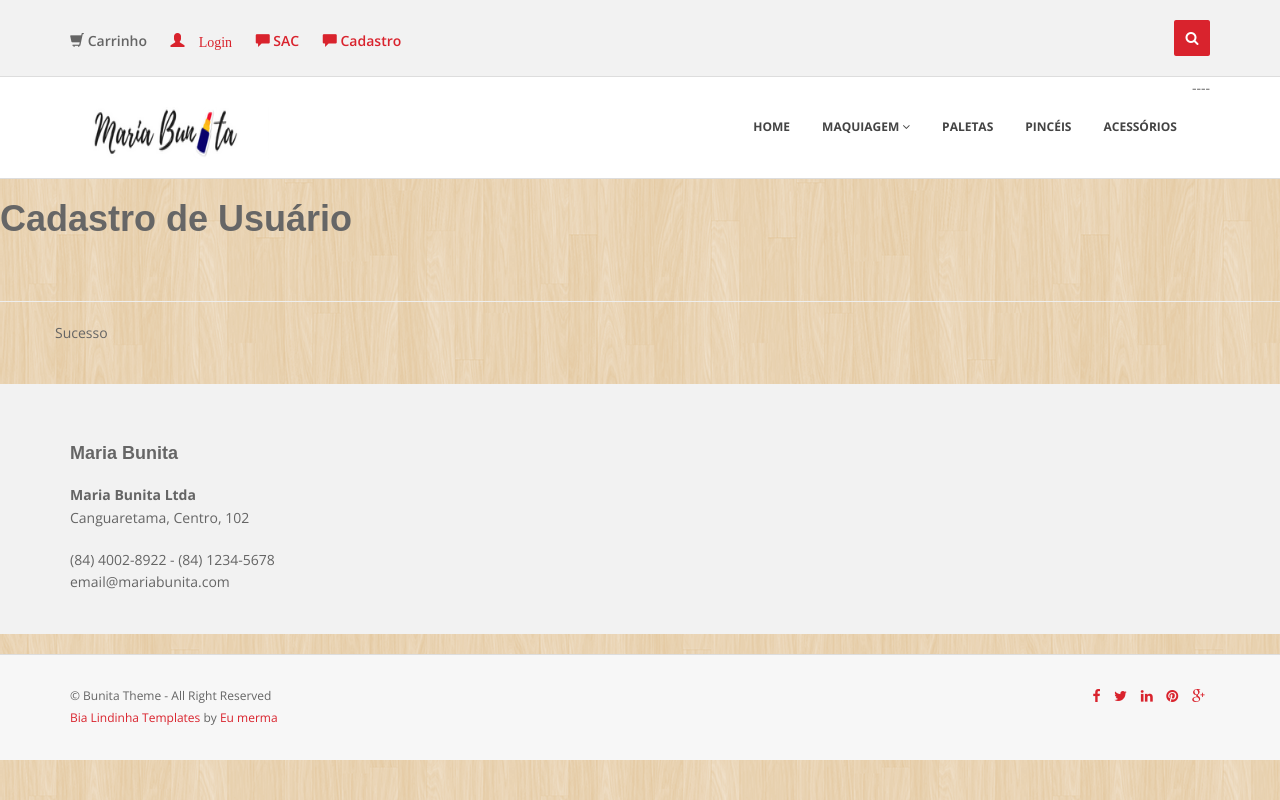
After one commit to brunogomes3000/mariabunita, a Django app: page /sucesso/ in a window 1280 px wide. The commit adds this page. Run offline with Django 3.2, Linux system fonts and the light colour scheme; some libraries are stand-ins or nearby versions.

Commit message:
correção em base, views, models

```diff
--- a/mariabunita/core/forms.py
+++ b/mariabunita/core/forms.py
@@ -3,12 +3,6 @@ from django.forms import ModelForm
 from .models import Usuario
 from django.contrib.auth.models import Group
 
-			user.save()
-
-			grupo = Group.objects.get(name='Usuarios')
-			grupo.user_set.add(user)
-
-			if form2.is_valid():
 
 class UsuarioModelForm(forms.ModelForm):
 	class Meta:
--- a/mariabunita/core/templates/base.html
+++ b/mariabunita/core/templates/base.html
@@ -53,7 +53,7 @@
 
                                 {% else %}
                                 <li><a href="{% url 'logout' %}"><i class="glyphicon glyphicon-ban-circle"></i> Logout</a></li>
-                                <li><a href="{% url 'usuario' %}"><i class="glyphicon glyphicon-user"></i> Perfil</a></li>
+                                <li><a href="{% url 'usuarios' %}"><i class="glyphicon glyphicon-user"></i> Perfil</a></li>
                                 {% endif %}
 
 
--- a/mariabunita/core/templates/cadastro.html
+++ b/mariabunita/core/templates/cadastro.html
@@ -43,7 +43,7 @@ Cadastro | {{ block.super }}
 <p>{{form2.nome.label}}: {{form2.nome}} </p>
 <p>{{form2.imagem_perfil.label}}: {{form2.imagem_perfil}} </p>
 <p>{{form2.email.label}}: {{form2.email}} </p>
-<p>{{form2.telefone.label}}: {{form2.telefone} </p>
+<p>{{form2.telefone.label}}: {{form2.telefone}} </p>
 <p>{{form2.numero.label}}: {{form2.numero}} </p>
 <p>{{form2.logradouro.label}}: {{form2.logradouro}} </p>
 
--- /dev/null
+++ b/mariabunita/core/templates/sucesso.html
@@ -0,0 +1,26 @@
+{% extends "base.html" %}
+{% load static %}
+
+{% block titulo %}
+Cadastro | {{ block.super }}
+{% endblock %}
+
+
+
+{% block conteudo %}
+
+
+<h1 class="centered">Cadastro de Usuário</h1><br />
+<hr/>
+<div class="container">
+<div class="row mt">
+<p>Sucesso</p>
+
+</div>
+</div>
+
+
+
+
+
+{% endblock %}
--- a/mariabunita/core/views.py
+++ b/mariabunita/core/views.py
@@ -7,6 +7,8 @@ from django.contrib.auth.decorators import login_required
 from django.contrib.auth.forms import UserCreationForm
 from .forms import UsuarioModelForm
 from django.contrib.auth.models import Group
+from django.shortcuts import redirect
+
 
 def index(request):
     return render(request,'index.html')
@@ -17,12 +19,13 @@ def contato(request):
 def sobre(request):
     return render (request, 'sobre.html')
 
+@login_required(login_url='login')
 def usuarios(request):
     usuarios = Usuario.objects.all()
     context = {
     'usuarios': usuarios
     }
-    return render(request, 'usuarios.html', context)
+    return render(request, 'usuario.html', context)
 # Create your views here.
 
 
@@ -63,12 +66,8 @@ def cadastro(request):
         if form.is_valid():
             user_post = UserCreationForm(request.POST)
             user = user_post.save(commit=False)
-            user.set_password(user_post.cleaned_data['password'])
-
+            user.set_password(user_post.cleaned_data['password1'])
             user.save()
-
-            grupo = Group.objects.get(name='Usuarios')
-            grupo.user_set.add(user)
 
             if form2.is_valid():
                 usuario_post = UsuarioModelForm(request.POST)
@@ -76,10 +75,9 @@ def cadastro(request):
                 usuario.user = user
                 usuario.save()
 
-            form.save()
-            return redirect('/cadastro')
+            return redirect('/sucesso')
     return render(request, 'cadastro.html', context)
 
-@login_required(login_url='login')
-def usuario(request):
-    return render (request, 'usuario.html')
+
+def sucesso(request):
+    return render(request, 'sucesso.html')
--- a/mariabunita/mariabunita/settings.py
+++ b/mariabunita/mariabunita/settings.py
@@ -121,4 +121,4 @@ USE_TZ = True
 STATIC_URL = '/static/'
 
 LOGIN_URL = 'login'
-LOGIN_REDIRECT_URL = ('usuario')
+LOGIN_REDIRECT_URL = ('usuarios')
--- a/mariabunita/mariabunita/urls.py
+++ b/mariabunita/mariabunita/urls.py
@@ -11,12 +11,12 @@ urlpatterns = [
 	url(r'^visuvendas/$', views.visuvendas, name="visuvendas"),
 	url(r'^visuvendas_detalhes/$', views.visuvendas_detalhes, name="visuvendas_detalhes"),
 	url(r'^cadastro/$', views.cadastro,name="cadastro"),
+	url(r'^sucesso/$', views.sucesso,name="sucesso"),
 	url(r'^usuarios/$', views.usuarios, name="usuarios"),
 	url(r'^login/$', login, {'template_name': 'login.html'}, name="login"),
 	url(r'^sair/$', logout, {'next_page': '/'}, name="logout"),
 
 	url(r'^admin/', admin.site.urls),
-	url(r'^admin/', admin.site.urls),
 
 
 ]
```
Also changed, not shown: mariabunita/db.sqlite3.
